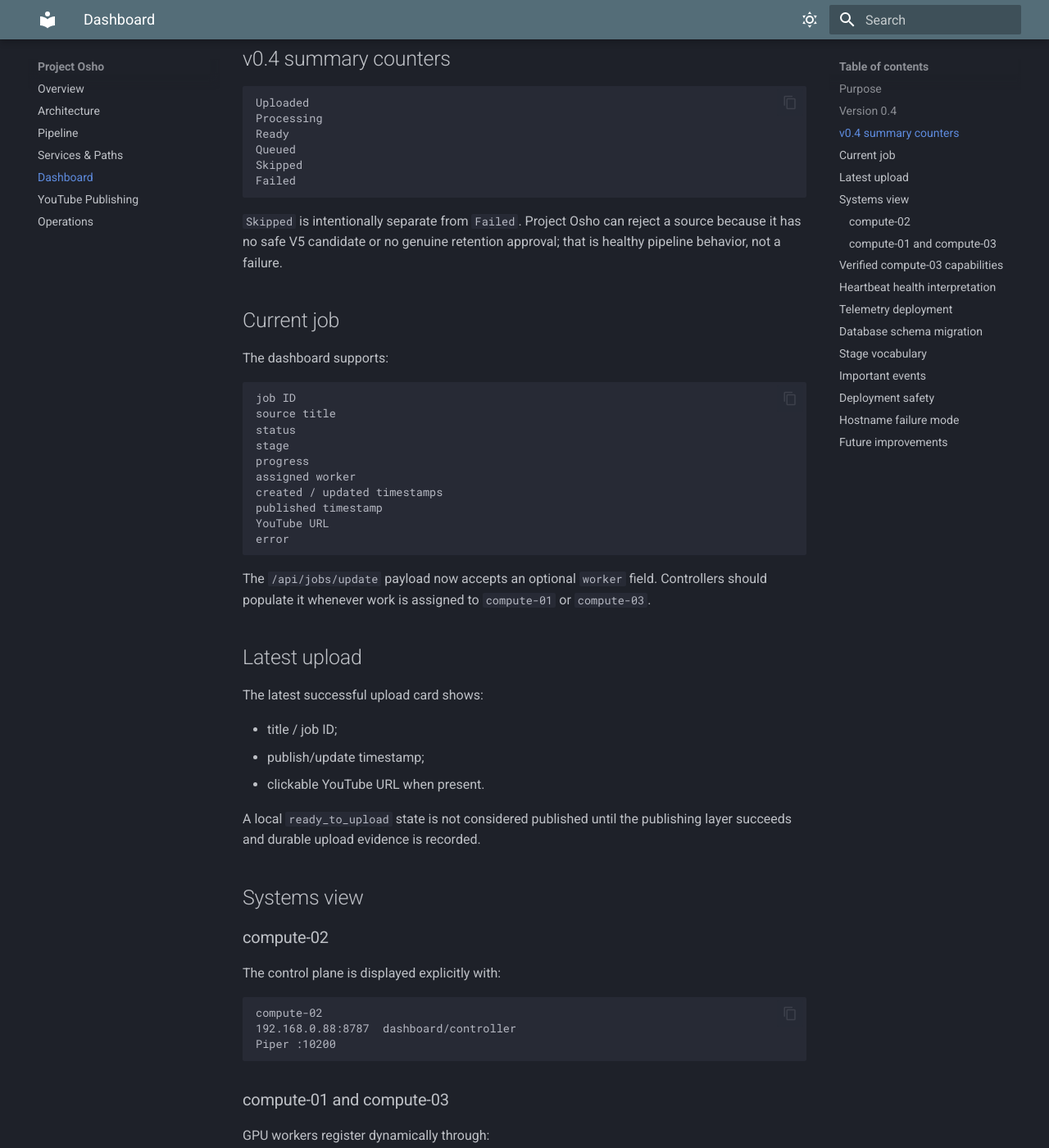
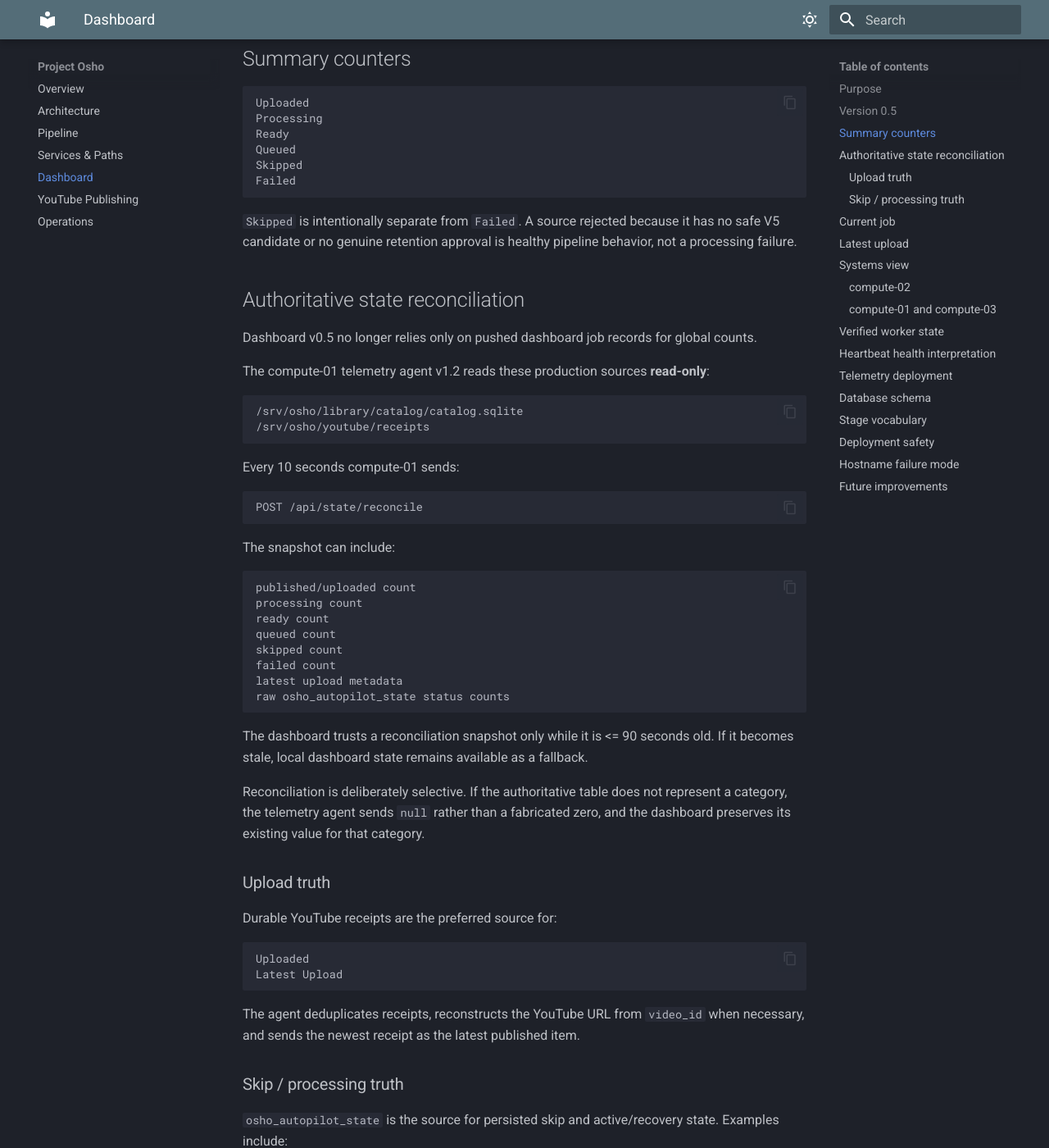
Before and after one commit to prabhat324/p2-home-os, an MkDocs documentation site: the page built from docs/12-project-osho/dashboard.md, in a window 1280 px wide and 1400 px high, scrolled down 888 px. Shown: the whole window at 82% size. Built offline with MkDocs 1.6.1 and Material for MkDocs 9.7.7, drawn with Linux system fonts in a browser that asks for light colours; some of the changed text lies outside the part shown.

Commit message:
docs: update Project Osho dashboard to v0.5

````diff
--- a/docs/12-project-osho/dashboard.md
+++ b/docs/12-project-osho/dashboard.md
@@ -7,27 +7,27 @@ The Project Osho dashboard is the human-visible surface for the zero-touch pipel
 1. What is Osho doing right now?
 2. Is every worker healthy?
 3. Which node owns the work?
-4. What happened to recent jobs and uploads?
+4. What happened to recent jobs, skips, failures and uploads?
 
 The dashboard backend runs on `compute-02`, keeping UI/control-plane responsibilities separate from GPU-heavy processing.
 
-## Version 0.4
+## Version 0.5
 
-As of 2026-08-14, dashboard v0.4 is source-controlled under:
+As of 2026-08-14, dashboard v0.5 is source-controlled under:
 
 ```text
 services/osho-dashboard/
 ```
 
-The production dashboard remains on compute-02 at:
+The production endpoint is:
 
 ```text
-http://compute-02:8787
+http://192.168.0.88:8787
 ```
 
-v0.4 is designed as an in-place upgrade of the existing v0.3 SQLite-backed dashboard. Its schema migration adds columns with `ALTER TABLE` and preserves the current `/data/osho.db` database.
+v0.5 is an in-place upgrade of the SQLite-backed dashboard. Existing `jobs`, `workers`, and `/data/osho.db` state are preserved. The backend adds a `state_snapshots` table for authoritative reconciliation.
 
-## v0.4 summary counters
+## Summary counters
 
 ```text
 Uploaded
@@ -38,7 +38,67 @@ Skipped
 Failed
 ```
 
-`Skipped` is intentionally separate from `Failed`. Project Osho can reject a source because it has no safe V5 candidate or no genuine retention approval; that is healthy pipeline behavior, not a failure.
+`Skipped` is intentionally separate from `Failed`. A source rejected because it has no safe V5 candidate or no genuine retention approval is healthy pipeline behavior, not a processing failure.
+
+## Authoritative state reconciliation
+
+Dashboard v0.5 no longer relies only on pushed dashboard job records for global counts.
+
+The compute-01 telemetry agent v1.2 reads these production sources **read-only**:
+
+```text
+/srv/osho/library/catalog/catalog.sqlite
+/srv/osho/youtube/receipts
+```
+
+Every 10 seconds compute-01 sends:
+
+```text
+POST /api/state/reconcile
+```
+
+The snapshot can include:
+
+```text
+published/uploaded count
+processing count
+ready count
+queued count
+skipped count
+failed count
+latest upload metadata
+raw osho_autopilot_state status counts
+```
+
+The dashboard trusts a reconciliation snapshot only while it is <= 90 seconds old. If it becomes stale, local dashboard state remains available as a fallback.
+
+Reconciliation is deliberately selective. If the authoritative table does not represent a category, the telemetry agent sends `null` rather than a fabricated zero, and the dashboard preserves its existing value for that category.
+
+### Upload truth
+
+Durable YouTube receipts are the preferred source for:
+
+```text
+Uploaded
+Latest Upload
+```
+
+The agent deduplicates receipts, reconstructs the YouTube URL from `video_id` when necessary, and sends the newest receipt as the latest published item.
+
+### Skip / processing truth
+
+`osho_autopilot_state` is the source for persisted skip and active/recovery state. Examples include:
+
+```text
+skipped
+processing
+remote_qa
+ready_to_upload
+queued
+failed
+```
+
+This means a source left in `processing` after an interrupted Autopilot run remains visible as persisted work requiring reconciliation rather than silently disappearing from the dashboard.
 
 ## Current job
 
@@ -57,7 +117,7 @@ YouTube URL
 error
 ```
 
-The `/api/jobs/update` payload now accepts an optional `worker` field. Controllers should populate it whenever work is assigned to `compute-01` or `compute-03`.
+The `/api/jobs/update` payload accepts an optional `worker` field. Controllers should populate it whenever work is assigned to `compute-01` or `compute-03`.
 
 ## Latest upload
 
@@ -89,7 +149,7 @@ GPU workers register dynamically through:
 POST /api/worker/heartbeat
 ```
 
-The v0.4 telemetry agent reports every 10 seconds and can expose:
+The telemetry agent reports every 10 seconds and can expose:
 
 ```text
 hostname / role
@@ -113,36 +173,35 @@ compute-01 autopilot systemd state
 telemetry-agent version
 ```
 
-This is particularly important for `compute-03`, which was previously invisible because the v0.3 dashboard only displayed workers that explicitly posted basic heartbeats.
+compute-03 also derives its active assignment from the catalog because it does not have compute-01's older dedicated operational heartbeat sender.
 
-## Verified compute-03 capabilities
+## Verified worker state
 
-compute-03 has a healthy Project Osho Worker API on TCP 8800 and has reported:
+compute-01 and compute-03 have both been observed registering successfully on dashboard v0.4.1 before the v0.5 reconciliation upgrade.
 
-```json
-{
-  "status": "ok",
-  "service": "Project Osho Worker",
-  "version": "0.6.2",
-  "whisper_model": "medium",
-  "device": "cuda",
-  "compute_type": "int8_float16"
-}
+compute-03 has reported:
+
+```text
+Project Osho Worker 0.6.2
+NVIDIA GeForce RTX 2060
+Whisper medium
+cuda
+int8_float16
 ```
 
-compute-03 has also successfully completed an isolated distributed job through transcription and `rendering_approved_clips`, producing a 1080x1920 H.264/AAC reel. It is therefore a proven processing worker, not merely a standby host.
+It has also successfully completed an isolated distributed job through transcription and `rendering_approved_clips`, producing a 1080x1920 H.264/AAC reel.
 
 ## Heartbeat health interpretation
 
 ```text
 online    heartbeat <= 30 seconds old and worker API healthy
 stale     heartbeat > 30 seconds old
- offline   heartbeat > 90 seconds old
+offline   heartbeat > 90 seconds old
 degraded  telemetry agent is alive but local worker API is unavailable
 unknown   heartbeat timestamp/state cannot be interpreted
 ```
 
-The dashboard refreshes every 3 seconds; telemetry agents post every 10 seconds.
+The UI refreshes every 3 seconds; telemetry agents post every 10 seconds.
 
 ## Telemetry deployment
 
@@ -158,17 +217,27 @@ systemd unit:
 osho-dashboard-heartbeat.service
 ```
 
-The service is intended to run on both compute-01 and compute-03 as user `psquare` and starts automatically at boot.
-
-Default destination:
+The service runs as `psquare`, starts automatically at boot, and uses fixed compute-02 Osho endpoints so telemetry does not depend on local DNS resolution:
 
 ```text
-http://compute-02:8787/api/worker/heartbeat
+http://192.168.0.88:8787/api/worker/heartbeat
+http://192.168.0.88:8787/api/state/reconcile
 ```
 
-## Database schema migration
+Telemetry v1.2 also knows:
 
-The v0.4 backend retains the existing `jobs` and `workers` tables and adds missing fields automatically. Important new worker columns include:
+```text
+OSHO_CATALOG_DB=/srv/osho/library/catalog/catalog.sqlite
+OSHO_RECEIPT_DIR=/srv/osho/youtube/receipts
+```
+
+Only compute-01 emits the global reconciliation snapshot.
+
+## Database schema
+
+The backend retains the existing `jobs` and `workers` tables.
+
+Important worker fields include:
 
 ```text
 role
@@ -192,13 +261,13 @@ autopilot_status
 telemetry_version
 ```
 
-The `jobs` table adds:
+v0.5 adds:
 
 ```text
-worker
+state_snapshots
 ```
 
-Runtime database files are ignored by Git and must not be committed.
+with one latest snapshot per source host. Runtime database files are ignored by Git and must not be committed.
 
 ## Stage vocabulary
 
@@ -220,22 +290,6 @@ published
 skipped
 failed
 ```
-
-## Important events
-
-Meaningful zero-touch events include:
-
-```text
-NO SAFE V5 CANDIDATES
-0 GENUINE APPROVALS — SKIPPED
-RECONCILED AS PUBLISHED
-worker stale / offline / degraded
-upload started
-upload succeeded
-upload failed
-```
-
-A future activity/event stream should persist these as structured events rather than scrape terminal logs.
 
 ## Deployment safety
 
@@ -249,31 +303,22 @@ The deployment script:
 
 1. backs up the currently deployed source/config on compute-02;
 2. preserves `data/osho.db`;
-3. validates Docker Compose;
-4. rebuilds the container;
-5. checks `/health` and `/api/dashboard`.
+3. preserves an existing host-specific `compose.yml`;
+4. validates Docker Compose;
+5. rebuilds the dashboard container;
+6. checks `/health` and `/api/dashboard`.
 
 Detailed deployment instructions are in `services/osho-dashboard/README.md`.
 
 ## Hostname failure mode
 
-A previous dashboard outage was caused by cluster name resolution:
+A previous telemetry registration failure was caused by cluster name resolution:
 
 ```text
 curl: (6) Could not resolve host: compute-02
-ssh: Could not resolve hostname compute-02
 ```
 
-Troubleshoot in this order:
-
-```bash
-getent hosts compute-02
-ping -c 2 compute-02
-ssh compute-02
-curl -fsS http://compute-02:8787/health
-```
-
-Do not rewrite application code until name resolution and TCP reachability have been verified.
+The telemetry service now uses compute-02's fixed Osho control-plane IP (`192.168.0.88`) to avoid making worker registration depend on hostname resolution. Hostname consistency should still be repaired for SSH and general cluster administration, but it is no longer a prerequisite for dashboard heartbeats.
 
 ## Future improvements
 
````
Also changed, not shown: other parts of docs/12-project-osho/dashboard.md (+1 -0 lines).
